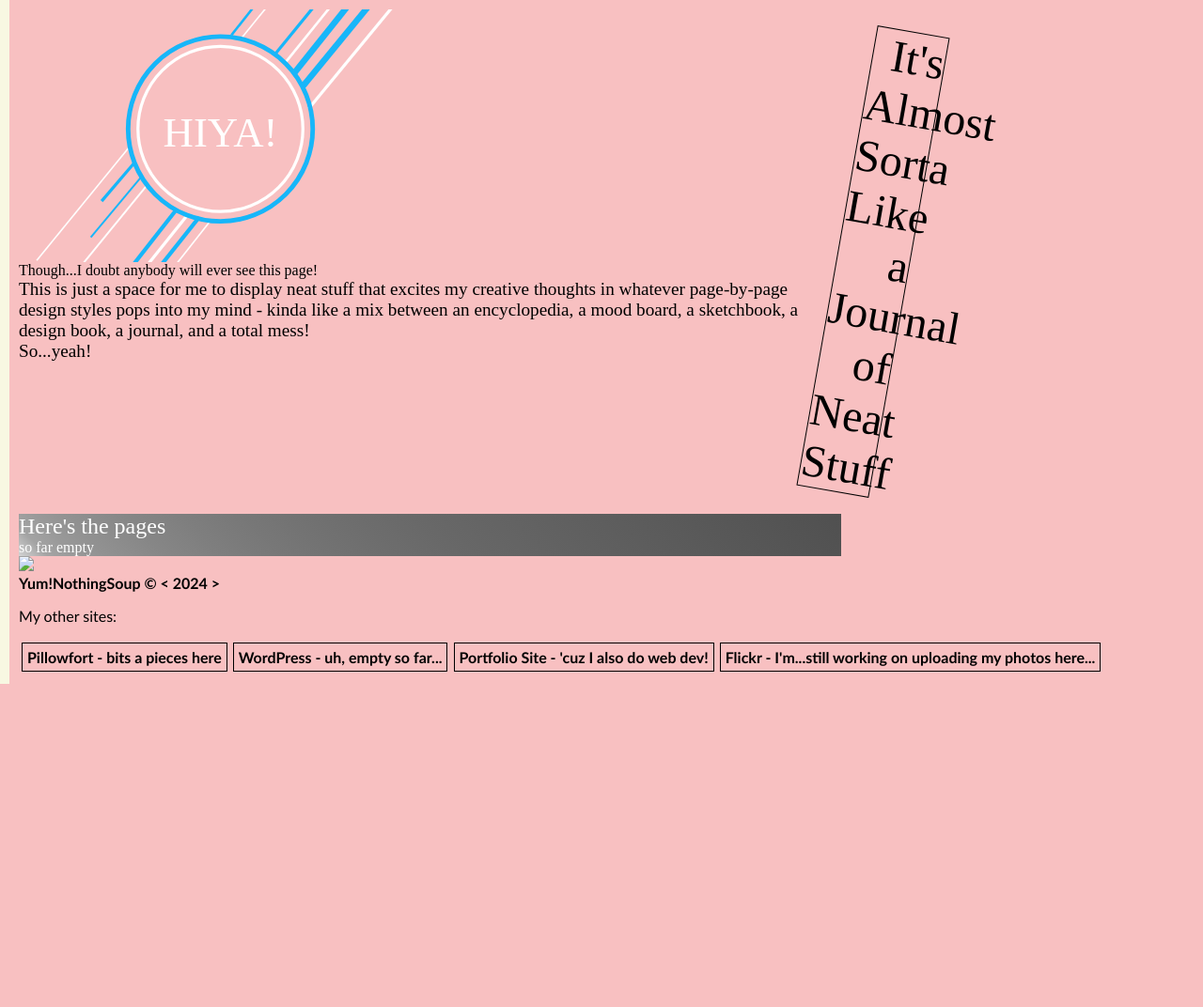
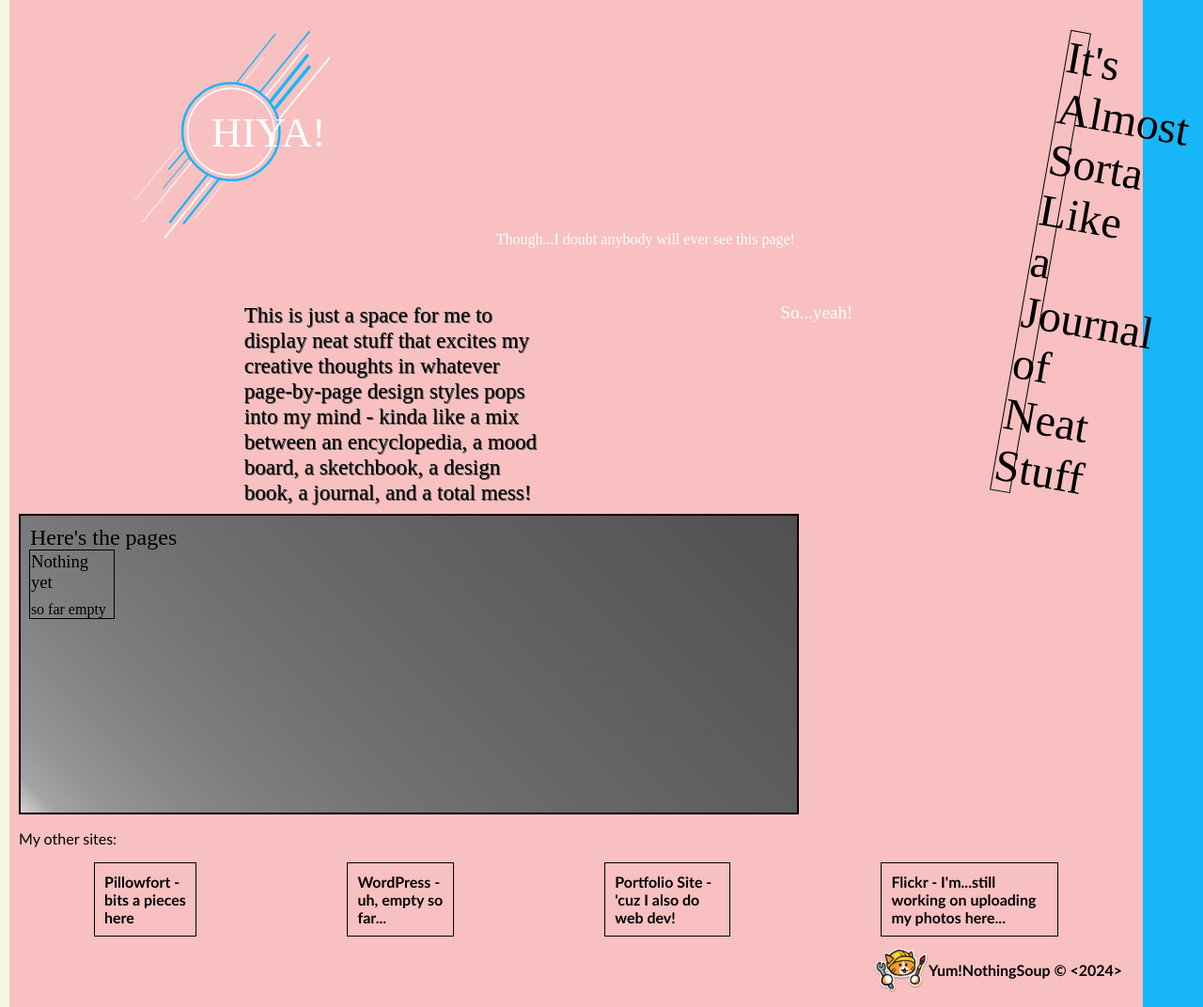
Before and after one commit to S-Mapuvire/NeocitiesPage, a plain HTML site: page index.html in a window 1280 px wide. Shown: the top 1072 px of the page at 94% size. Before the commit the page ends 800 px from the top, so only its background shows below. Drawn offline with Linux system fonts and the light colour scheme.

Commit message:
Added responsiveness to home page

```diff
--- a/frontpage.css
+++ b/frontpage.css
@@ -1,5 +1,3 @@
-html{
-    background-color: #f8c0c1;
     /*
     pink - #f8c0c1
     blue - #17b6f9
@@ -9,33 +7,42 @@ html{
     med grey - #898989
     dark grey - #505050
     */
-    font-family: 'bungee tint';
+*{
+    /* border: 1px solid black; */
+
+}
+html{
+    font-family: 'Bungee';
+
     padding: 10px;
+    background-color: #f8c0c1;
     border-left: 10px solid hsl(60, 60%, 93%);
+    border-right: 5vw solid #17b6f9;
 }
 a{
     color: black;
-    border: 1px solid black;
-    padding: 0.3rem;
-    margin: 0.2rem;
 }
 a:visited{
     color:black;
 }
-a:hover{
-    outline: 1px solid white;
-    outline-offset: 3px;
-}
+
 header{
     display: flex;
 }
+#welcome-msg-section{
+    display: flex;
+    flex-wrap: wrap;
+}
 #welcome-header-container{
-    width: 100%;
+    width: 50%;
     height: 50%;
+
+    flex-shrink: 0;
+
     background-image: url('/Logo.svg');
-    background-position:left;
+    background-position:center;
     background-repeat: no-repeat;
-    background-size:50%;
+    background-size: 100%;
 }
 #welcome-header{
     font-size: 2.8rem;
@@ -44,43 +51,72 @@ header{
 
     width: 100%;
     height: 100%;
+
     position: relative;
     top: 39%;
-    left: 12vw;
+    left: 11vw;
+}
+#welcome-msg{
+    font-size: 1.2rem;
+
 
 }
 #welcome-msg p:first-of-type{
     font-size: 1rem;
 }
-#welcome-msg{
-    font-size: 1.2rem;
-}
 #motto h2{
     font-family: 'jost black';
     font-size: 3rem;
+    text-align: right;
+
+    width: 20%;
     margin: 20px 10px;
-    text-align: right;
+    border: 1px solid black;
+
     transform: rotate(10deg);
-    width: 20%;
-    border: 1px solid black;
-    /* outline: 2px solid white; */
-    /* position: relative; */
-    /* left: 70%; */
 }
 #main-section{
     font-family: 'Londrina Solid';
-    color: white;
+    color: black;
 
     width: 70%;
+    min-height: 20rem;
+    padding: 10px;
 
-    /* border: 3px solid #000; */
+    border: 2px solid black;
+
     background: linear-gradient(45deg, #d3d3d3, 10%, #505050);
+}
+#links-section{
+    display: flex;
+}
+.link:hover{
+   padding: 2%;
+}
+.link{
+    padding: 1%;
+    outline: 1px solid black;
+}
+.link h3{
+    margin-bottom: 10%;
 }
 footer{
     font-family: 'Candara';
     font-weight: 600;
 }
-#credit{
+footer a{
+    border: 1px solid black;
+
+    padding: 0.3rem;
+    margin: 0.2rem;
+}
+footer a:hover{
+    outline: 1px solid white;
+    outline-offset: 3px;
+}
+footer a:active{
+    border: 2px inset black;
+    outline: none;
 }
 #other p:first-of-type{
     padding: 1rem 0;
@@ -88,3 +124,68 @@ footer{
 #other-sites{
     display: flex;
 }
+#credit-logo{
+    display: flex;
+    justify-content: end;
+    align-items: center;
+
+    padding: 1%;
+}
+#cat{
+    width: 5%;
+}
+/* ************************************************************* */
+@media (width>1000px) {
+    html{
+    }
+    #welcome-msg-section{
+        display: flex;
+    }
+    #welcome-header-container{
+        /* position: relative; */
+        background-size: 50%;
+    }
+    #welcome-header{
+        top: 39%;
+        left: 16vw;
+    }
+    #welcome-msg{
+        display: flex;
+        /* flex-direction: column; */
+        justify-content: end;
+        flex-wrap: wrap;
+        width: 70%;
+
+
+    }
+    #welcome-msg p:nth-of-type(1){
+        position: relative;
+        left: 15vw;
+        top: -20%;
+        color: white;
+    }
+    #welcome-msg p:nth-of-type(2){
+        width: 50%;
+        font-size: 1.2em;
+        text-shadow: 1px 1px #505050;
+    }
+    }
+    #welcome-msg p:nth-of-type(3){
+        position: relative;
+        left: 40%;
+        color: white;
+    }
+    #motto h2{
+        position: relative;
+        left: 10rem;
+        width: 8%;
+    }
+    #other-sites{
+        display: flex;
+    }
+    #other-sites a{
+        margin: 0 80px;
+        padding: 10px;
+    }
+
+}
--- a/index.html
+++ b/index.html
@@ -10,7 +10,7 @@
   <body>
     <header>
 
-      <section id="welcome-msg">
+      <section id="welcome-msg-section">
         <div id="welcome-header-container">
           <h3 id="welcome-header">HIYA!</h3>
         </div>
@@ -29,17 +29,25 @@
     </header>
 
     <main>
+
       <section id="main-section">
         <h2>Here's the pages</h2>
-        so far empty
+        <div id="links-section">
+
+          <a href="#" class="link-box">
+            <section class="link">
+              <h3>Nothing yet</h3>
+              <p>so far empty</p>
+            </section>
+          </a>
+
+
+        </div>
+
       </section>
-
     </main>
 
     <footer>
-
-        <div><img src="/neocities.png"></img></div>
-        <div id="credit">Yum!NothingSoup &copy; &lt; 2024 &gt;</div>
 
         <div id="other">
           <p>My other sites:</p>
@@ -51,7 +59,11 @@
           </div>
         </div>
 
+        <div id="credit-logo">
+          <img id="cat" src="/cat.png"></img>
+          <div id="credit">Yum!NothingSoup &copy; &lt;2024&gt;</div>
+        </div>
+
     </footer>
-
    </body>
 </html>
```
Also changed, not shown: 1.png (deleted), 2.png (deleted), 3.png (deleted), 4.png (deleted), 5.png (deleted), Logo.png (deleted), bg.png (deleted), bg.svg (deleted), cat.png (added), overlapping grids.png (added), posts-style.css (added).
